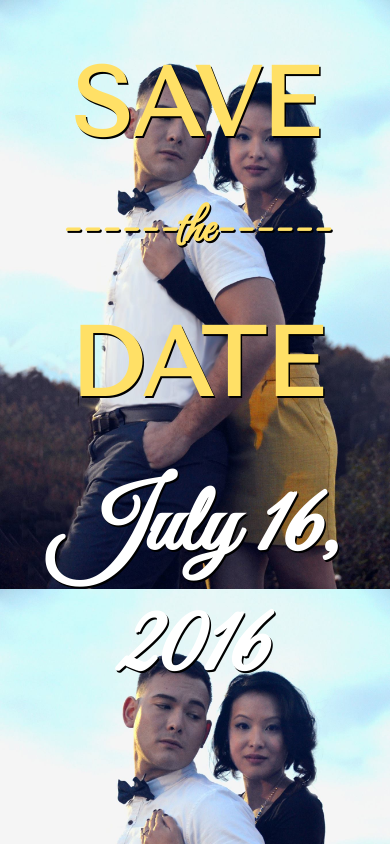
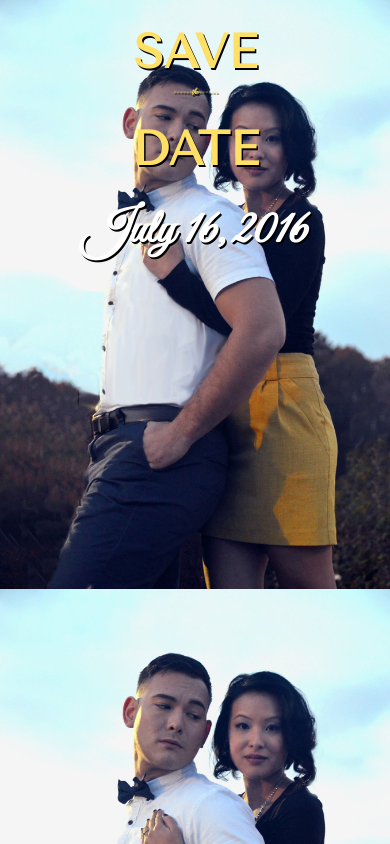
Before and after one commit to andrewh717/kevinandtrucly.com, a plain HTML site: page index.html in a window 390 px wide. Drawn offline with nearby package versions, Linux system fonts and the light colour scheme.

Commit message:
fixed mobile text size

```diff
--- a/css/style.css
+++ b/css/style.css
@@ -33,4 +33,13 @@ h2{
       background-image: url('../assets/mobilebackground.jpg');
       background-size: 100%;
     }
+    h1.tenorsans{
+      font-size: 3em;
+    }
+    h1.date{
+      font-size: 3em;
+    }
+    h2{
+      font-size: 0.5em;
+    }
 }
```
